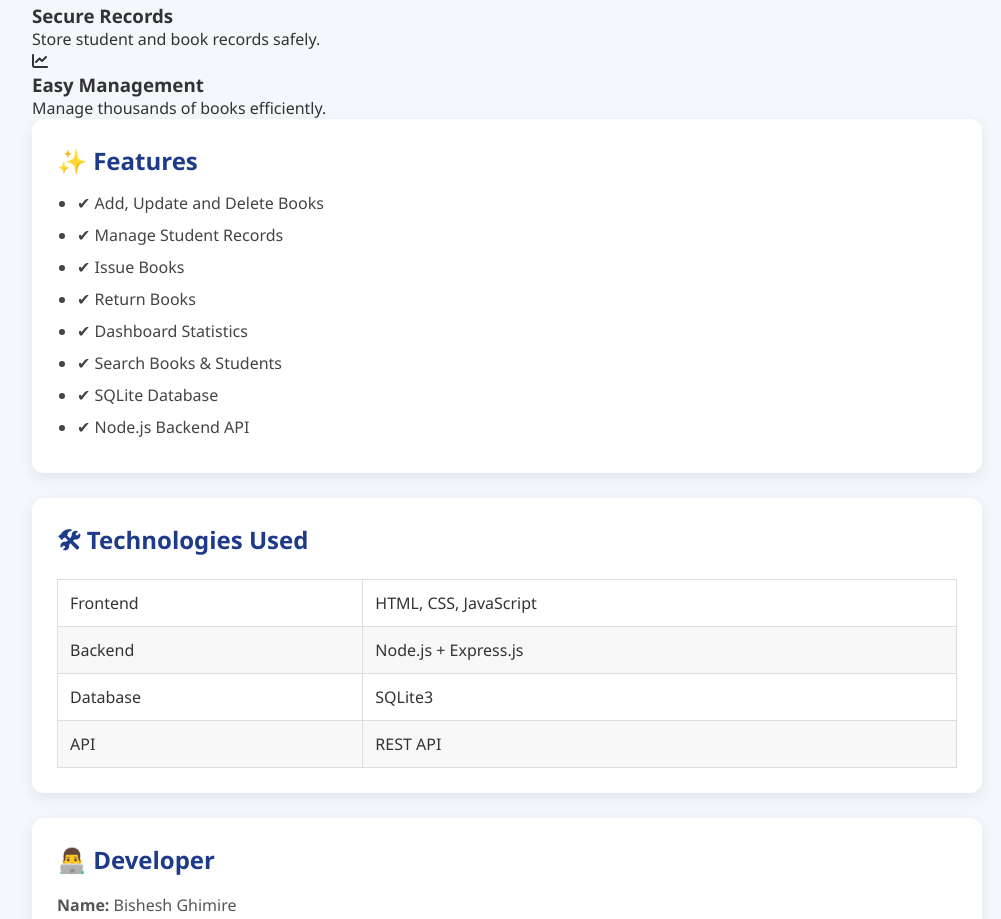
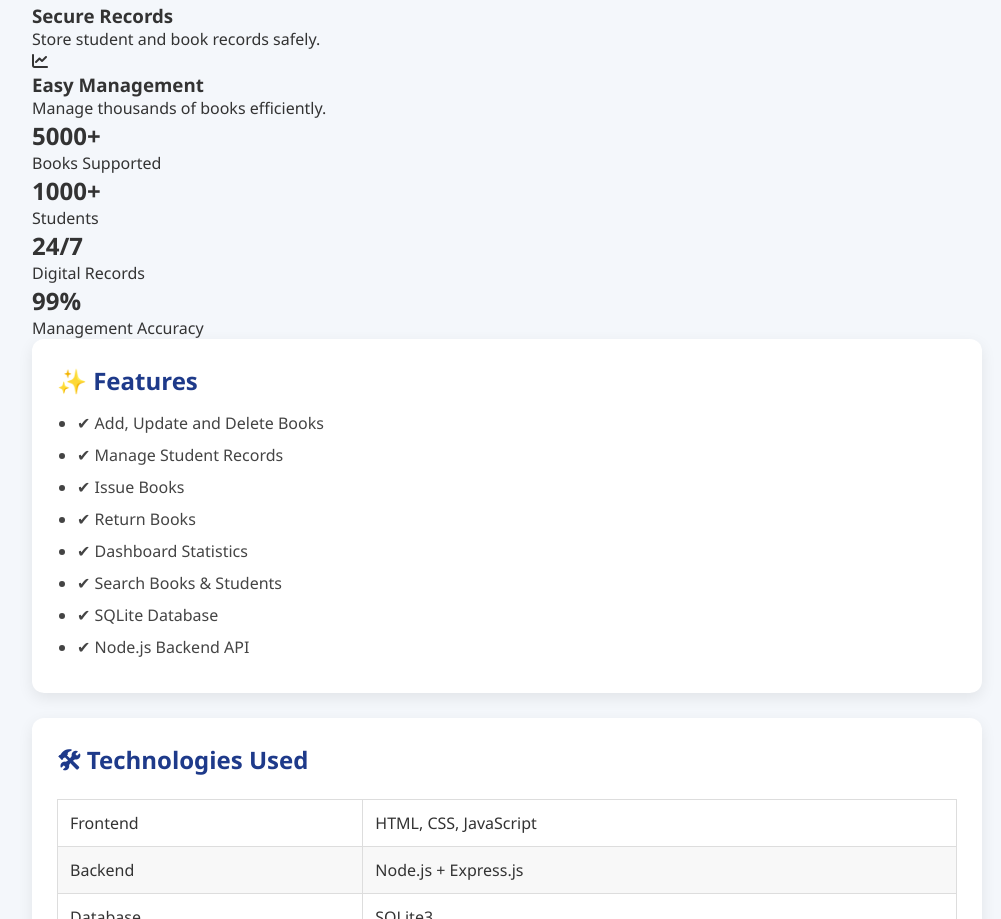
Before and after one commit to biseshghimire243-cyber/library2.0, a plain HTML site: page Library-Management-System/frontend/about.html in a window 1280 px wide. Shown: the part 834-1753 px from the top of the page, without its empty margins (258-1259 px from the left). Drawn offline with Linux system fonts and the light colour scheme.

Commit message:
the static are done

```diff
--- a/Library-Management-System/frontend/about.html
+++ b/Library-Management-System/frontend/about.html
@@ -215,6 +215,42 @@
 
 </section>
 
+<section class="stats">
+
+<div class="stat">
+
+<h2>5000+</h2>
+
+<p>Books Supported</p>
+
+</div>
+
+<div class="stat">
+
+<h2>1000+</h2>
+
+<p>Students</p>
+
+</div>
+
+<div class="stat">
+
+<h2>24/7</h2>
+
+<p>Digital Records</p>
+
+</div>
+
+<div class="stat">
+
+<h2>99%</h2>
+
+<p>Management Accuracy</p>
+
+</div>
+
+</section>
+
         <div class="about-card">
 
             <h2>✨ Features</h2>
```
